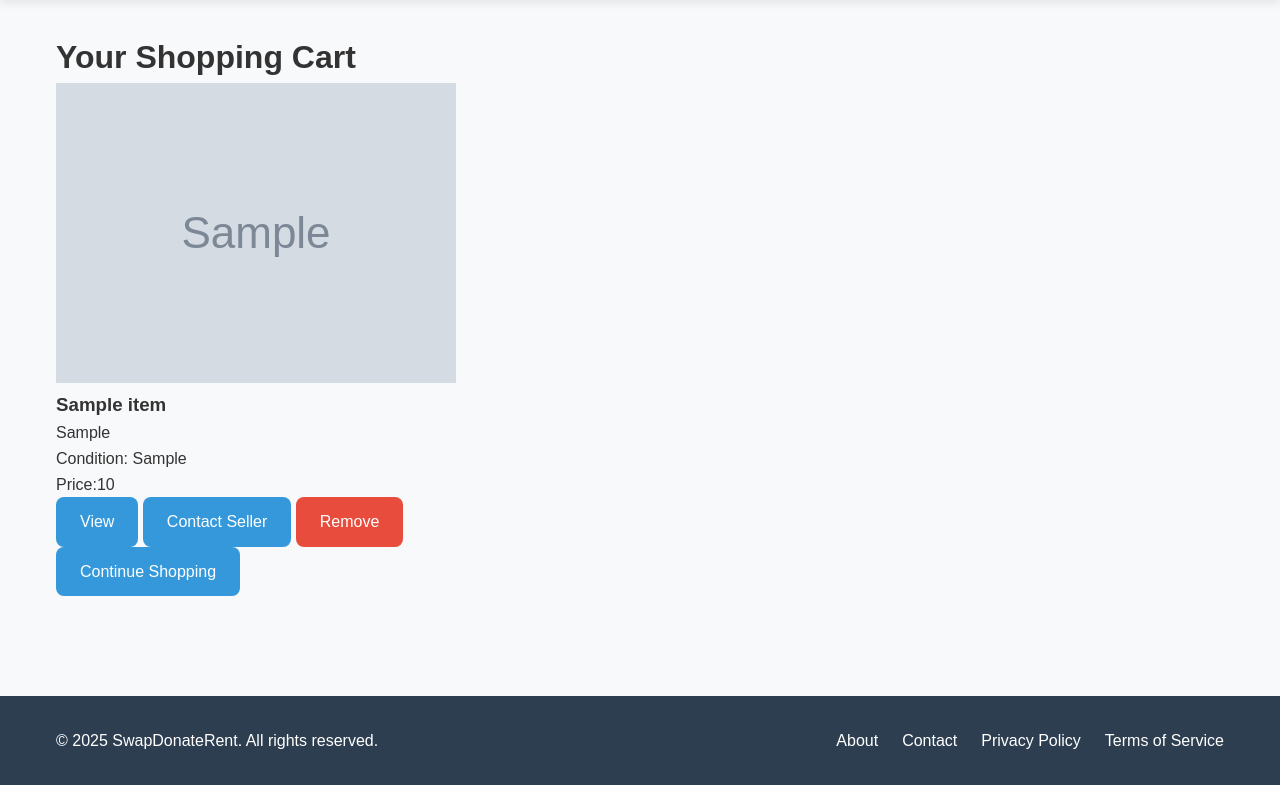
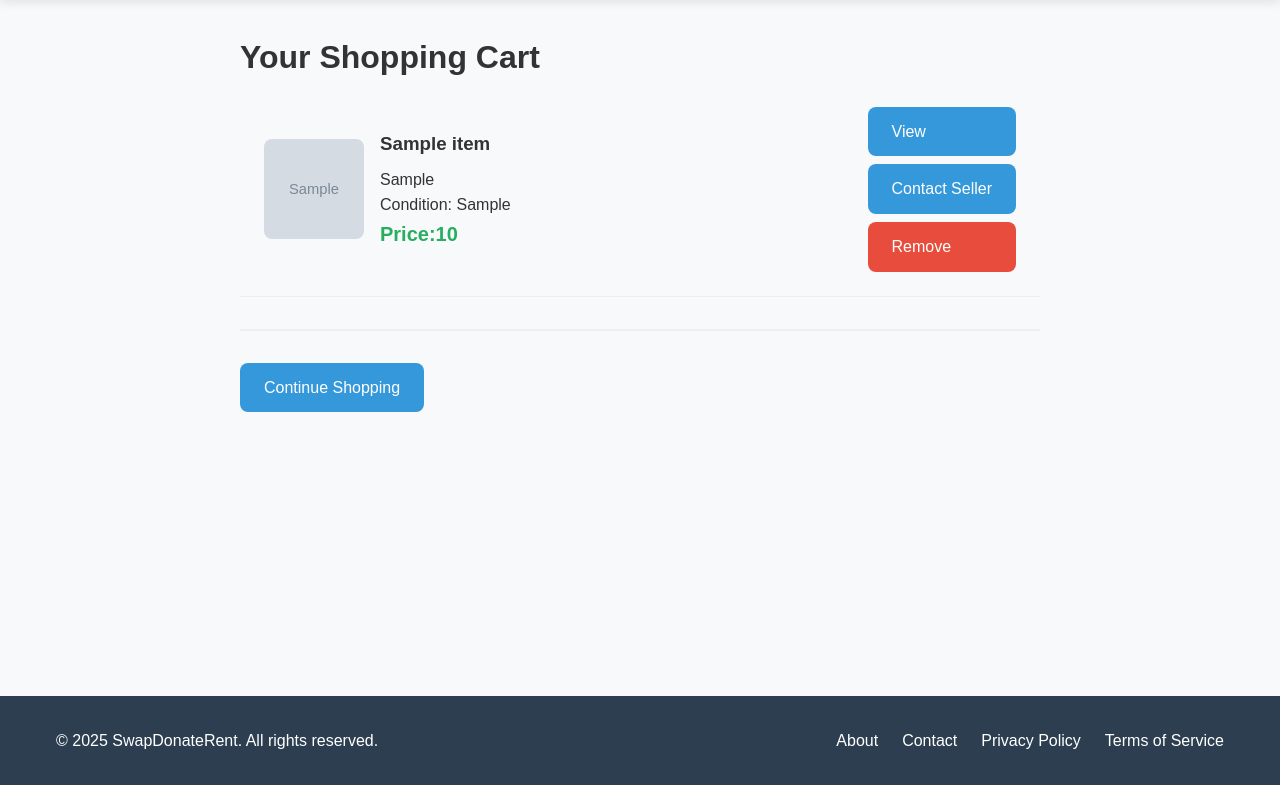
Before and after one commit to rifa-sanjida/SwapFinal, a Django app: template swapdonaterent_project/templates/items/cart.html in a window 1280 px wide. Shown: the part 74-859 px from the top of the page. Run offline with Django 5.2, Linux system fonts and the light colour scheme; the template is opened without the code that fills it: most values are stand-ins (such as "Sample title", 1, 10 or a date in 2020); grey boxes marked "Sample" are stand-in pictures.

Commit message:
Update style.css

```diff
--- a/swapdonaterent_project/static/css/style.css
+++ b/swapdonaterent_project/static/css/style.css
@@ -355,3 +355,204 @@ background: var(--secondary-color);
     margin-bottom: 2rem;
     color: var(--secondary-color);
 }
+
+/* Items list */
+.items-header {
+    display: flex;
+    justify-content: space-between;
+    align-items: center;
+    margin-bottom: 2rem;
+}
+
+.filters-section {
+    background: white;
+    padding: 1.5rem;
+    border-radius: var(--border-radius);
+    box-shadow: var(--box-shadow);
+    margin-bottom: 2rem;
+}
+
+.filter-grid {
+    display: grid;
+    grid-template-columns: 2fr 1fr 1fr auto;
+    gap: 1rem;
+    align-items: end;
+}
+
+/* Cards */
+.card-badges {
+    display: flex;
+    gap: 0.5rem;
+    margin-bottom: 0.5rem;
+}
+
+.condition-badge {
+    background-color: var(--light-color);
+    color: var(--text-color);
+    padding: 0.25rem 0.5rem;
+    border-radius: 20px;
+    font-size: 0.8rem;
+}
+
+.status-badge {
+    padding: 0.25rem 0.5rem;
+    border-radius: 20px;
+    font-size: 0.8rem;
+    font-weight: bold;
+}
+
+.status-badge.active {
+    background-color: var(--success-color);
+    color: white;
+}
+
+.status-badge.inactive {
+    background-color: var(--danger-color);
+    color: white;
+}
+
+.item-details {
+    margin: 1rem 0;
+}
+
+.item-price {
+    font-size: 1.25rem;
+    font-weight: bold;
+    color: var(--success-color);
+}
+
+.item-price-free {
+    font-size: 1.25rem;
+    font-weight: bold;
+    color: var(--primary-color);
+}
+
+.item-location {
+    color: #666;
+    font-size: 0.9rem;
+}
+
+.card-actions {
+    display: flex;
+    gap: 0.5rem;
+    flex-wrap: wrap;
+}
+
+/* Item detail */
+.item-detail-container {
+    max-width: 1200px;
+    margin: 0 auto;
+}
+
+.item-detail {
+    display: grid;
+    grid-template-columns: 1fr 1fr;
+    gap: 3rem;
+    background: white;
+    padding: 2rem;
+    border-radius: var(--border-radius);
+    box-shadow: var(--box-shadow);
+}
+
+.item-main-image {
+    width: 100%;
+    height: 400px;
+    object-fit: cover;
+    border-radius: var(--border-radius);
+}
+
+.item-header h1 {
+    color: var(--secondary-color);
+    margin-bottom: 0.5rem;
+}
+
+.item-posted {
+    color: #666;
+    margin-bottom: 1rem;
+}
+
+.item-pricing {
+    margin: 2rem 0;
+}
+
+.item-description {
+    margin: 2rem 0;
+}
+
+.item-details-grid {
+    display: grid;
+    gap: 1rem;
+    margin: 2rem 0;
+}
+
+.detail-item {
+    display: flex;
+    justify-content: space-between;
+    padding: 0.5rem 0;
+    border-bottom: 1px solid #eee;
+}
+
+.item-actions {
+    display: flex;
+    gap: 1rem;
+    flex-wrap: wrap;
+    margin-top: 2rem;
+}
+
+/* Cart */
+.cart-container {
+    max-width: 800px;
+    margin: 0 auto;
+}
+
+.cart-item {
+    display: grid;
+    grid-template-columns: 100px 1fr auto;
+    gap: 1rem;
+    padding: 1.5rem;
+    border-bottom: 1px solid #eee;
+    align-items: center;
+}
+
+.cart-item-image {
+    width: 100px;
+    height: 100px;
+    object-fit: cover;
+    border-radius: var(--border-radius);
+}
+
+.cart-item-details h3 {
+    margin-bottom: 0.5rem;
+}
+
+.cart-item-actions {
+    display: flex;
+    flex-direction: column;
+    gap: 0.5rem;
+}
+
+.cart-summary {
+    margin-top: 2rem;
+    padding-top: 2rem;
+    border-top: 2px solid #eee;
+}
+
+.summary-actions {
+    display: flex;
+    justify-content: space-between;
+    align-items: center;
+}
+
+.empty-cart, .no-items, .no-conversations {
+    text-align: center;
+    padding: 3rem;
+    background: white;
+    border-radius: var(--border-radius);
+    box-shadow: var(--box-shadow);
+}
+
+/* Conversations */
+.conversations-container {
+    max-width: 800px;
+    margin: 0 auto;
+}
```
